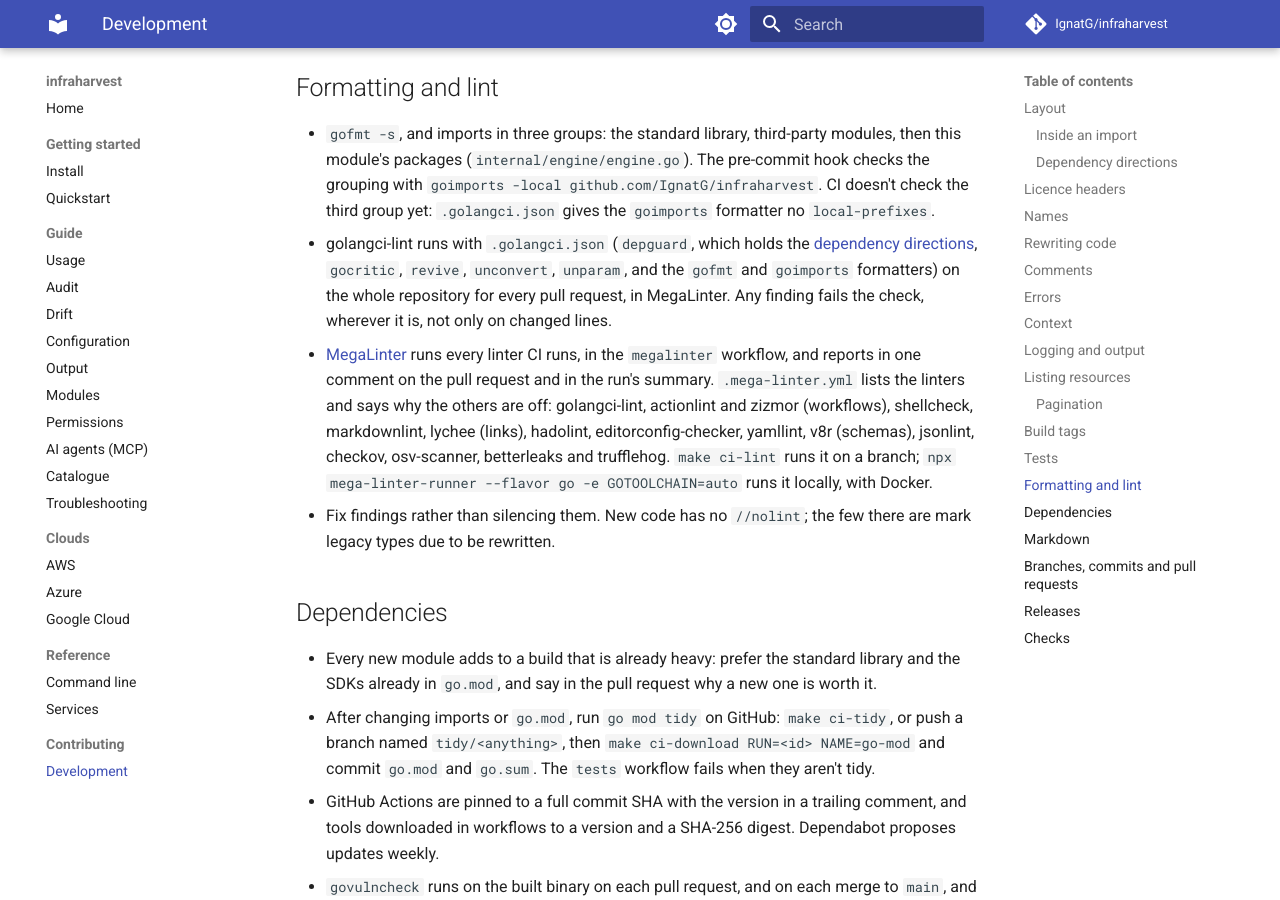
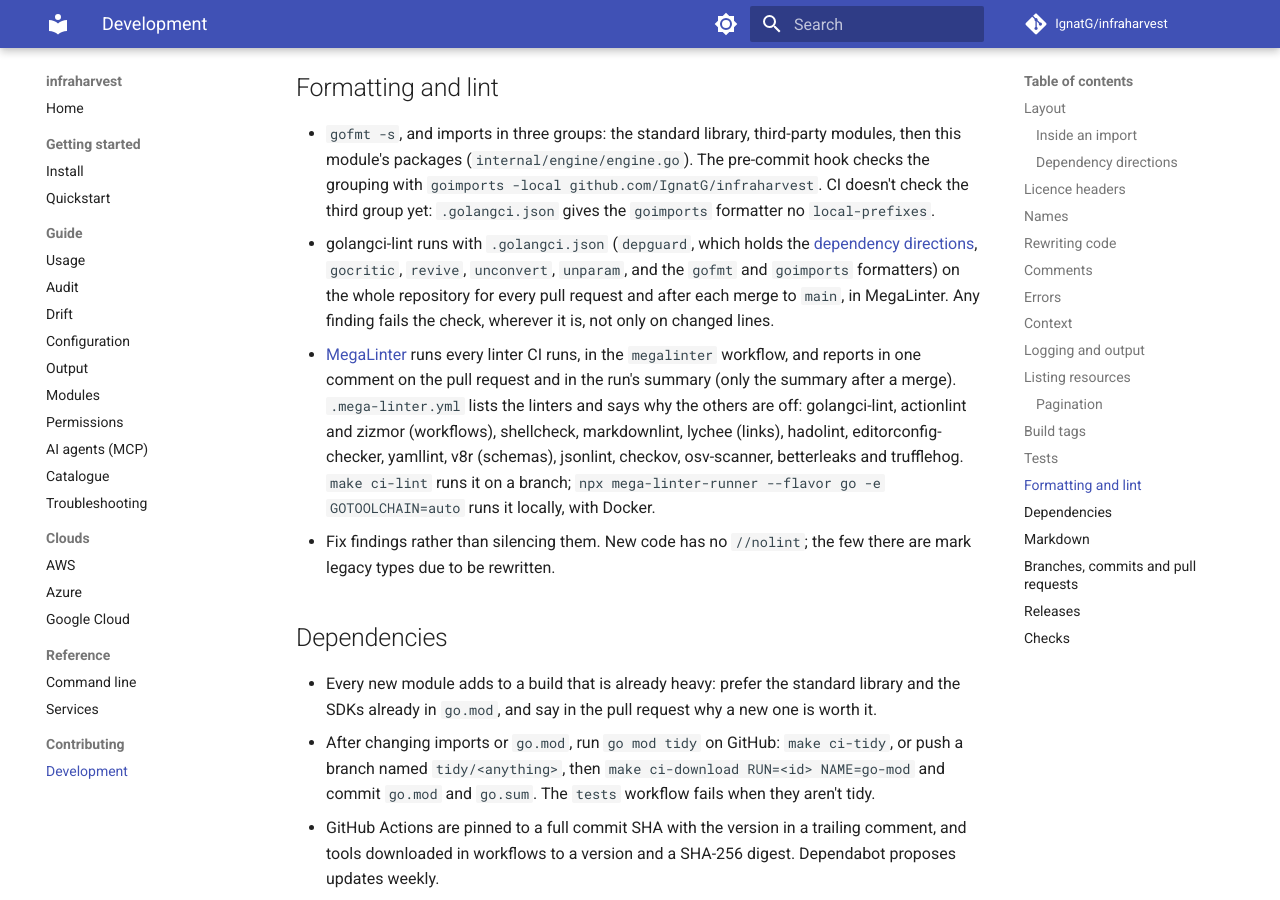
Before and after one commit to IgnatG/infraharvest, an MkDocs documentation site: the page built from docs/development.md, in a window 1280 px wide and 900 px high, scrolled down 10994 px. Built offline with MkDocs 1.6.1 and Material for MkDocs 9.7.7, drawn with Linux system fonts in a browser that asks for light colours; comment, search, counter and statistics services are not loaded; some of the changed text lies outside the part shown.

Commit message:
ci: run MegaLinter after each merge to main

```diff
--- a/docs/development.md
+++ b/docs/development.md
@@ -181,8 +181,8 @@ A bug fix comes with a test that fails without it. New behaviour comes with test
 ## Formatting and lint
 
 - `gofmt -s`, and imports in three groups: the standard library, third-party modules, then this module's packages (`internal/engine/engine.go`). The pre-commit hook checks the grouping with `goimports -local github.com/IgnatG/infraharvest`. CI doesn't check the third group yet: `.golangci.json` gives the `goimports` formatter no `local-prefixes`.
-- golangci-lint runs with `.golangci.json` (`depguard`, which holds the [dependency directions](#dependency-directions), `gocritic`, `revive`, `unconvert`, `unparam`, and the `gofmt` and `goimports` formatters) on the whole repository for every pull request, in MegaLinter. Any finding fails the check, wherever it is, not only on changed lines.
-- [MegaLinter](https://megalinter.io) runs every linter CI runs, in the `megalinter` workflow, and reports in one comment on the pull request and in the run's summary. `.mega-linter.yml` lists the linters and says why the others are off: golangci-lint, actionlint and zizmor (workflows), shellcheck, markdownlint, lychee (links), hadolint, editorconfig-checker, yamllint, v8r (schemas), jsonlint, checkov, osv-scanner, betterleaks and trufflehog. `make ci-lint` runs it on a branch; `npx mega-linter-runner --flavor go -e GOTOOLCHAIN=auto` runs it locally, with Docker.
+- golangci-lint runs with `.golangci.json` (`depguard`, which holds the [dependency directions](#dependency-directions), `gocritic`, `revive`, `unconvert`, `unparam`, and the `gofmt` and `goimports` formatters) on the whole repository for every pull request and after each merge to `main`, in MegaLinter. Any finding fails the check, wherever it is, not only on changed lines.
+- [MegaLinter](https://megalinter.io) runs every linter CI runs, in the `megalinter` workflow, and reports in one comment on the pull request and in the run's summary (only the summary after a merge). `.mega-linter.yml` lists the linters and says why the others are off: golangci-lint, actionlint and zizmor (workflows), shellcheck, markdownlint, lychee (links), hadolint, editorconfig-checker, yamllint, v8r (schemas), jsonlint, checkov, osv-scanner, betterleaks and trufflehog. `make ci-lint` runs it on a branch; `npx mega-linter-runner --flavor go -e GOTOOLCHAIN=auto` runs it locally, with Docker.
 - Fix findings rather than silencing them. New code has no `//nolint`; the few there are mark legacy types due to be rewritten.
 
 ## Dependencies
@@ -230,7 +230,7 @@ The `release` workflow publishes a release from `main`: it runs the tests in a j
 | Markdown | pre-commit hook (markdownlint-cli2) | `megalinter` (markdownlint, lychee on links within the repository), `links` (external links, not required), `docs` (strict MkDocs build) |
 | YAML, JSON, Dockerfile, Terraform, secrets, vulnerable dependencies | none | `megalinter` |
 | Commit message | `commit-msg` hook | the pull request title, at review |
-| golangci-lint | `make lint` (compiles) | `megalinter` on every pull request; `make ci-lint` on a branch |
+| golangci-lint | `make lint` (compiles) | `megalinter` on every pull request and merge to `main`; `make ci-lint` on a branch |
 | `go vet`, `go test` | `make vet`, `make test` (compile) | `tests` on every pull request; `make ci-check PKG=...` on a branch |
 | Golden files | `make golden` (compiles) | `make ci-golden PKG=...` |
 | `go mod tidy` | none | `make ci-tidy`; `tests` checks it |
```
Also changed, not shown: 1 other file.
